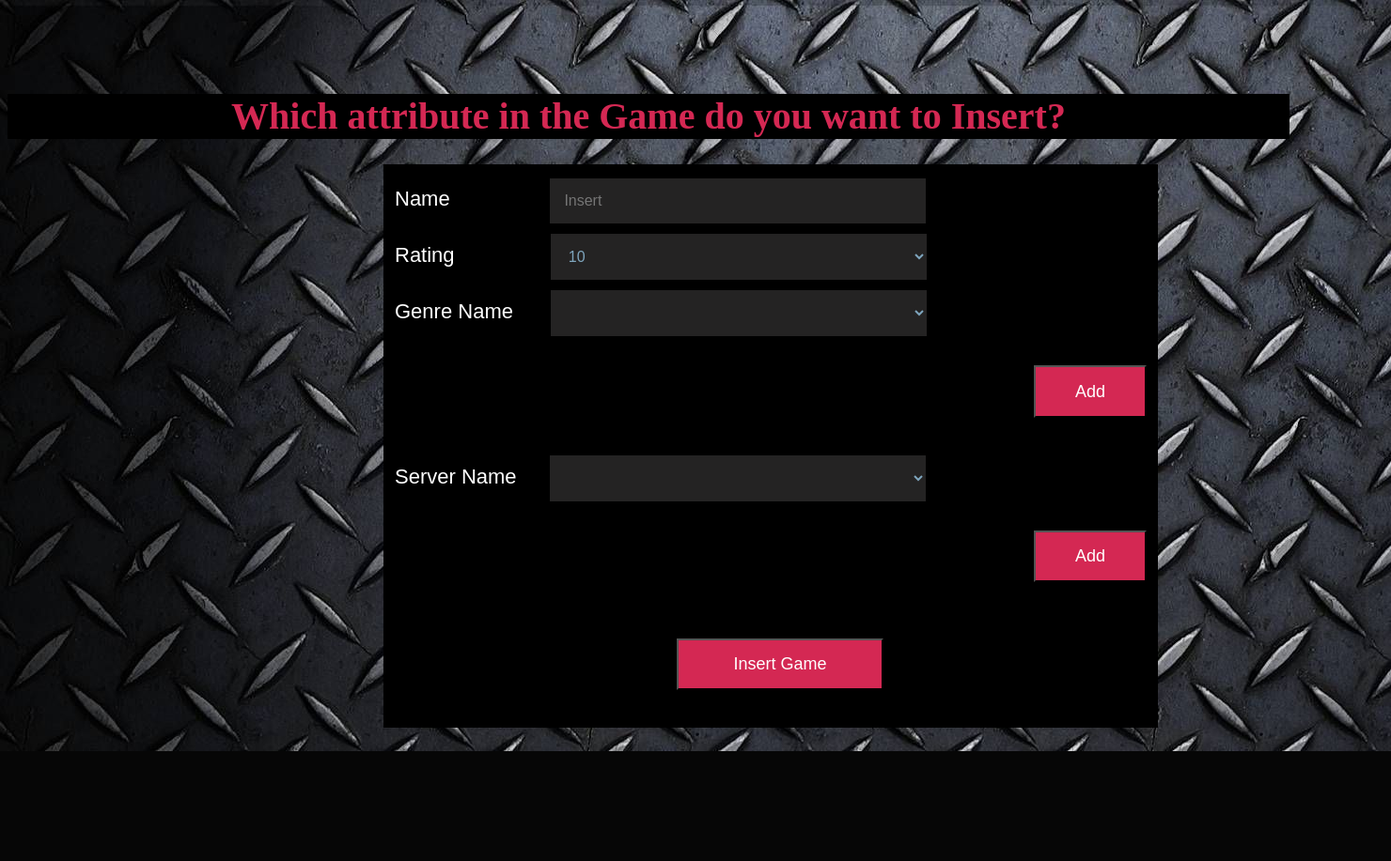
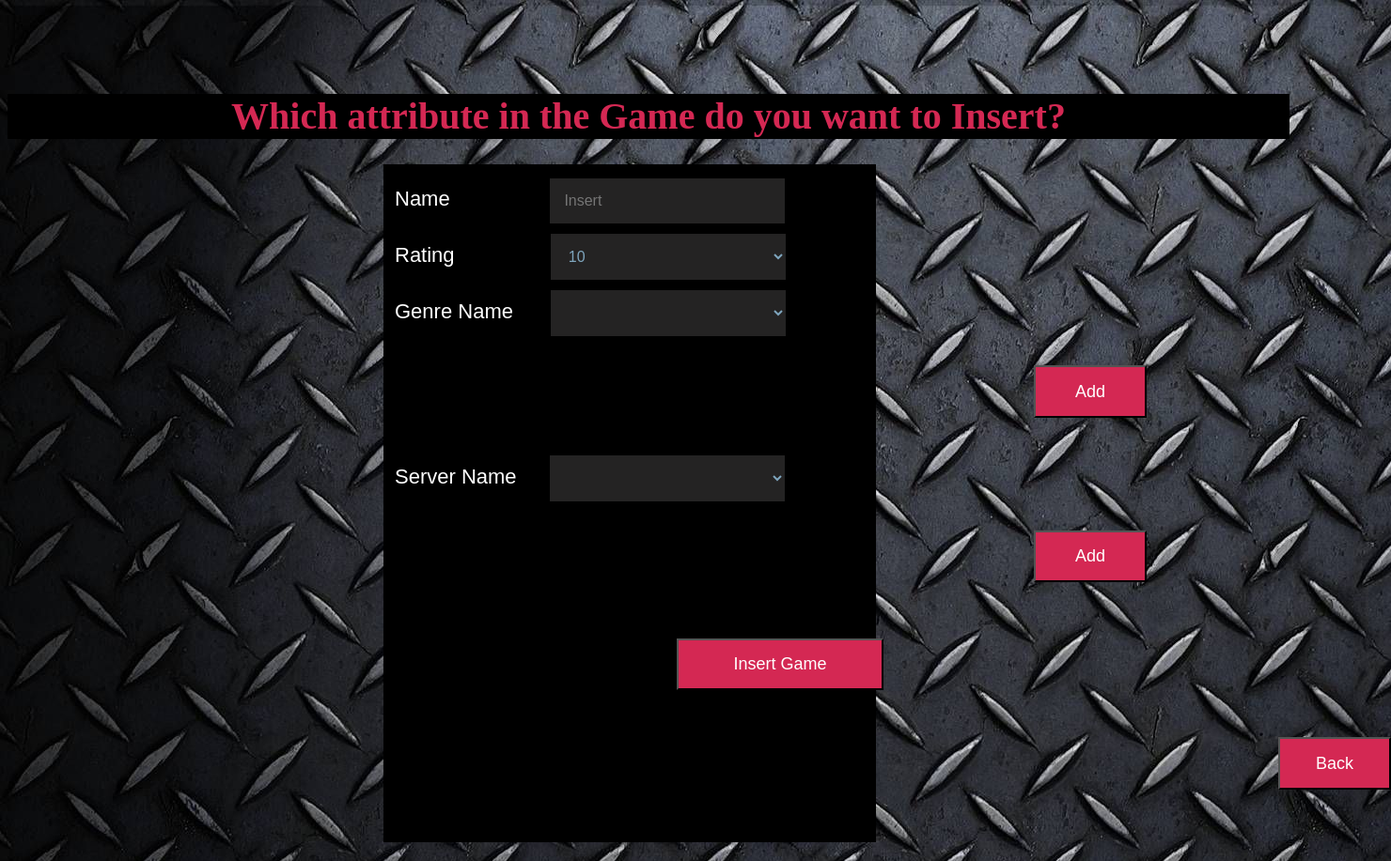
Before and after one commit to mhk51/CMPS277-Project, a Flask app: page /insertgame in a window 1480 px wide. Shown: the whole page at 94% size. Before the commit the page ends 800 px from the top, so only its background shows below. Run offline with Flask 2, Linux system fonts and the light colour scheme; data that the repository does not hold is empty.

Commit message:
progress

```diff
--- /dev/null
+++ b/static/InsertServer2.css
@@ -0,0 +1,76 @@
+body {
+    font-family: 'Nunito', sans-serif;
+    color: white;
+    ;
+    background-image: url('2.jpg');
+    margin-top: 100;
+}
+
+h1 {
+    text-align: center;
+    font-size: 40px;
+    color: rgb(212, 40, 83);
+    border-bottom: solid 1px black;
+    background-color: black;
+    font-family: 'Times New Roman', Times, serif;
+}
+
+fieldset {
+    margin-bottom: 20px;
+    border: none;
+    width: 500px;
+    margin-top: 20;
+    background-color: rgb(0, 0, 0);
+    margin-left: 400px;
+}
+
+form {
+    margin-right: 100px;
+    width: auto;
+}
+
+label {
+    display: inline-block;
+    margin-bottom: 14px;
+    font-size: 22;
+}
+
+button {
+    color: white;
+    background-color: rgb(212, 40, 83);
+    font-size: 18px;
+    text-align: center;
+    font-style: normal;
+    height: 8%;
+    width: 26%;
+    margin-bottom: 30px;
+    margin-top: 30px;
+    margin-left: 200px;
+}
+
+li {
+    margin-right: 150px;
+    width: 100;
+    display: inline-block;
+}
+
+input[type="text"],
+textarea,
+select {
+    background: rgba(117, 115, 115, 0.675);
+    border: none;
+    font-size: 16px;
+    padding: 15px;
+    margin-top: 10px;
+    width: 50%;
+    background-color: rgba(158, 156, 156, 0.226);
+    color: rgba(150, 198, 228, 0.795);
+    box-shadow: 0 1px 0 rgba(0, 0, 0, 0.03) inset;
+}
+
+li {
+    float: left;
+    display: block;
+    margin-right: 43px;
+    width: 100;
+}
--- a/templates/InsertGame.html
+++ b/templates/InsertGame.html
@@ -1,7 +1,7 @@
 <head>
 
     <title>Insert</title>
-    <link rel="stylesheet" href="{{ url_for('static', filename='InsertGame.css')}}">
+    <link rel="stylesheet" href="{{ url_for('static', filename='InsertServer2.css')}}">
 
 
 </head>
@@ -61,10 +61,14 @@
             </div>
 
             <div>
-                <a><button type="button" style="position: relative;left: 100px;width: 220px;">Insert Game</button></a>
+                <a><button type="button" style="position: relative;left: 100px;width: 220px; ">Insert Game</button></a>
             </div>
+        </form>
+            <form action="{{url_for('home_page') }}" method="get" >
+                <button type="submit" style="position: relative;left: 740px;width: 120px; margin-top:20px;"> Back </button>
+            </form>
 
 
         </fieldset>
-    </form>
+
 </body>
--- a/templates/myGames.html
+++ b/templates/myGames.html
@@ -16,7 +16,7 @@
             <fieldset>
                 <ul>
                     {% for game in games %}
-                    <li ">{{game.name}}</li>
+                    <li>{{game.name}}</li>
                     {% endfor %}
                     </ul>
                 </fieldset>
```
Also changed, not shown: static/page2.css (+10 -4 lines), templates/page2.html (+11 -7 lines), templates/retrievegames.html (+27 -16 lines).
